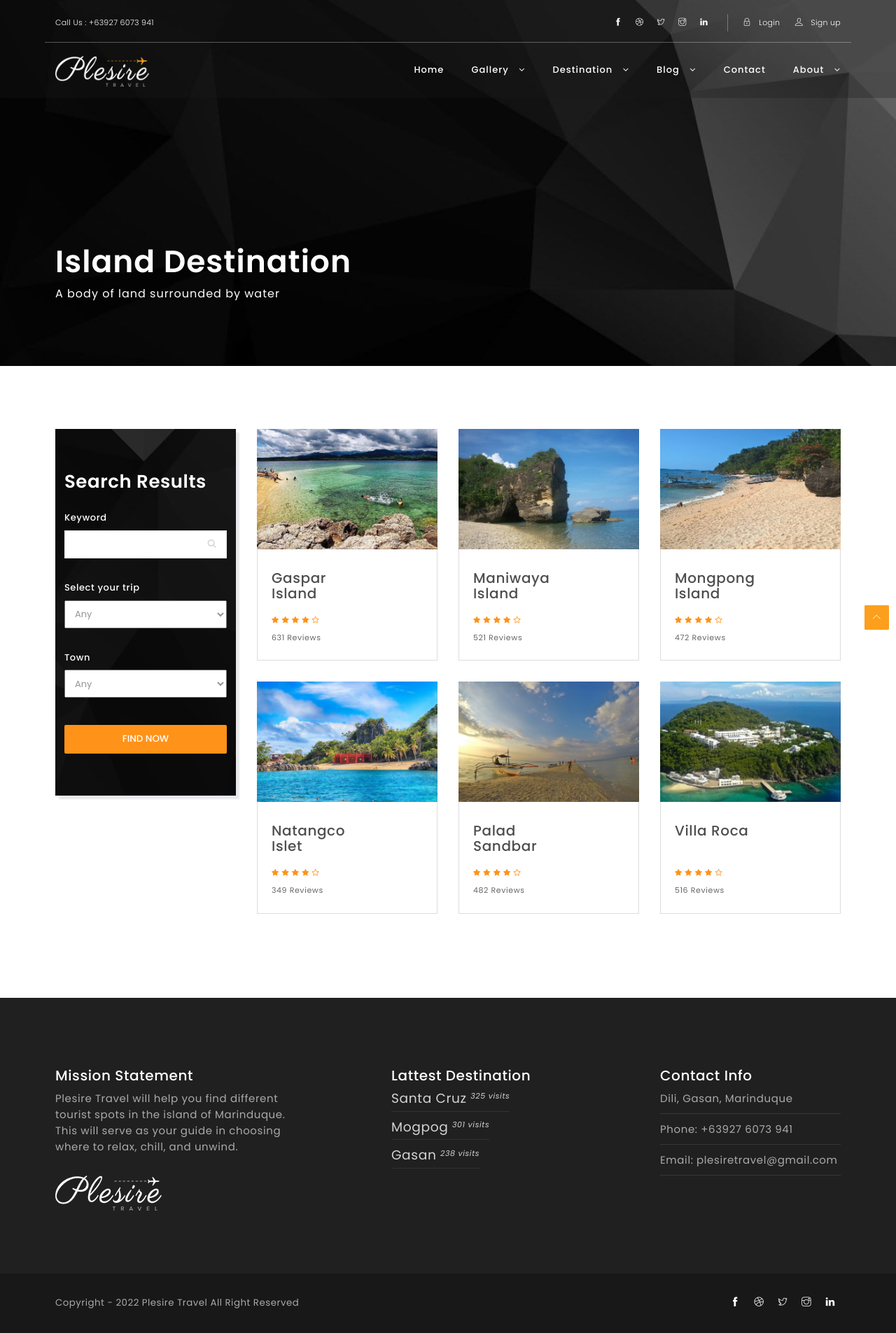
After one commit to emadhea/madrigal_IT2C_finalproject_plesiretravel, a PHP site: page /island.php in a window 1280 px wide. The commit adds this page. Shown: the whole page at 70% size. Run offline with PHP 8.4, Linux system fonts and the light colour scheme; some libraries are stand-ins or nearby versions.

Commit message:
third commit

```diff
--- /dev/null
+++ b/island.php
@@ -0,0 +1,532 @@
+
+<!DOCTYPE html>
+<html lang="zxx">
+  <head>
+    <meta charset="utf-8">
+    <title>Plesire | Interactive Travel Template</title>
+    <meta content="" name="description">
+    <meta content="" name="author">
+    <meta content="" name="keywords">
+    <meta content="width=device-width, initial-scale=1, maximum-scale=1" name="viewport">
+    <!-- favicon -->
+    <link href="img/favicon.gif" rel="icon" sizes="32x32" type="image/png">
+    <!-- Bootstrap CSS -->
+    <link href="css/bootstrap.min.css" rel="stylesheet">
+    <!-- font themify CSS -->
+    <link rel="stylesheet" href="css/themify-icons.css">
+    <!-- font awesome CSS -->
+    <link href="font-awesome/css/font-awesome.css" rel="stylesheet">
+    <!-- date picker CSS -->
+    <link href="css/datepicker.min.css" rel="stylesheet">
+    <!-- revolution slider css -->
+    <link rel="stylesheet" type="text/css" href="css/fullwidth.css" media="screen" />
+  <link rel="stylesheet" type="text/css" href="rs-plugin/css/settings.css" media="screen" />
+    <link rel="stylesheet" href="css/rev-settings.css" type="text/css">
+    <!-- on3step CSS -->
+    <link href="css/animated-on3step.css" rel="stylesheet">
+    <link href="css/owl.carousel.css" rel="stylesheet">
+    <link href="css/owl.theme.css" rel="stylesheet">
+    <link href="css/on3step-style.css" rel="stylesheet">
+    <link href="css/queries-on3step.css" media="all" rel="stylesheet">
+  </head>
+
+  <body>
+
+    <!-- preloader -->
+    <div class="bg-preloader-white"></div>
+    <div class="preloader-white">
+      <div class="mainpreloader">
+        <span></span>
+      </div>
+    </div>
+    <!-- preloader end -->
+
+    <!-- content wraper -->
+   <div class="content-wrapper">
+
+   <header class="init">
+
+    <!-- subnav -->
+    <div class="container-fluid m-5-hor">
+    <div class="row">
+        <div class="subnav">
+
+         <div class="col-md-6">
+          <div class="left">
+            <div class="social-icons-subnav hidden-sm hidden-xs">
+                <div>Call Us : +63927 6073 941</div>
+            </div>
+          </div>
+         </div>
+
+         <div class="col-md-6">
+          <div class="right">
+            <div id="sub-icon" class="social-icons-subnav">
+                <a href="#"><span class="ti-facebook"></span></a>
+                <a href="#"><span class="ti-dribbble"></span></a>
+                <a href="#"><span class="ti-twitter"></span></a>
+                <a href="#"><span class="ti-instagram"></span></a>
+                <a href="#"><span class="ti-linkedin"></span></a>
+            </div>
+            <div class="social-icons-subnav">
+              <a data-toggle="modal" data-target="#fLogin"><span class="ti-lock"></span> Login</a>
+            </div>
+            <div class="social-icons-subnav hidden-sm hidden-xs">
+              <a data-toggle="modal" data-target="#fsignUp"><span class="ti-user"></span> Sign up</a>
+            </div>
+          </div>
+         </div>
+
+        </div>
+    </div>
+    </div>
+    <!-- subnav end -->
+
+      <!-- nav -->
+      <div class="navbar-default-white navbar-fixed-top">
+        <div class="container-fluid m-5-hor">
+        <div class="row">
+
+           <!-- menu mobile display -->
+           <button class="navbar-toggle" data-target=".navbar-collapse" data-toggle="collapse">
+           <span class="icon icon-bar"></span>
+           <span class="icon icon-bar"></span>
+           <span class="icon icon-bar"></span></button>
+
+          <!-- logo -->
+          <a class="navbar-brand white" href="index.php">
+          <img class="white" alt="logo" src="img/logo.png">
+          <img class="black" alt="logo" src="img/logo-white.png">
+          </a>
+          <!-- logo end -->
+
+          <!-- mainmenu start -->
+          <div class="white menu-init" id="main-menu">
+            <nav id="menu-center">
+              <ul>
+                <li><a  href="index.php">Home</a></li>
+                <li><a href="#">Gallery <i class="fa fa-angle-down"></i></a> <ul>
+                    <li><a href="alltours.php">All Tours</a></li>
+                    <li><a href="ourgallery.php">Our Gallery</a></li>
+                  </ul>
+                </li>
+                <li><a  href="#">Destination <i class="fa fa-angle-down"></i></a>
+                <ul>
+                    <li><a href="island.php">Island</a></li>
+                    <li><a href="falls.php">Falls</a></li>
+                    <li><a href="cave.php">Cave</a></li>
+                    <li><a href="beach.php">Beach</a></li>
+                    <li><a href="cathedral.php">Cathedral</a></li>
+                    <li><a href="mountain.php">Mountain</a></li>
+                    <li><a href="resort.php">Resort</a></li>
+                    </ul>
+                </li>
+                <li><a  href="#">Blog <i class="fa fa-angle-down"></i></a>
+                  <ul>
+                    <li><a href="blog.php">Blog Post</a></li>
+                  </ul>
+                </li>
+                <li><a  href="contact.php">Contact</a></li>
+                <li><a href="#">About <i class="fa fa-angle-down"></i></a>
+                <ul>
+                    <li><a href="about.php">About Us</a></li>
+                </li>
+              </ul>
+            </nav>
+          </div>
+          <!-- mainmenu end -->
+
+        </div>
+        </div>
+        <!-- container -->
+      </div>
+      <!-- nav end -->
+      </header>
+
+      <!-- subheader -->
+      <section id="subheader">
+        <div class="container-fluid m-5-hor">
+          <div class="row">
+            <div class="col-md-12">
+              <h1 class="big-heading">
+                Island Destination
+              </h1>
+              <p>A body of land surrounded by water</p>
+            </div>
+        </div>
+       </div>
+      </section>
+      <!-- subheader end -->
+
+      <!-- section -->
+      <section aria-label="section-blog" id="content">
+        <div class="container-fluid m-5-hor">
+          <div class="row">
+
+            <!-- left content -->
+            <div class="col-md-3">
+                <div class="frm-search" style="background: url(img/bg-search-ver.jpg);">
+                <div class="container-fluid m-5-hor m-5-hor-dev">
+                  <div class="row">
+
+                    <form class="form-inline" id="sform">
+                      <div class="form-group">
+                       <h3 class="big-heading">Search Results</h3>
+                      </div>
+                      <div class="form-group search-icn">
+                        <label for="key">Keyword</label>
+                        <input type="text" class="form-control" required id="key">
+                      </div>
+                      <div class="form-group">
+                        <label>Select your trip</label>
+                        <select name="select-trip" required="">
+                          <option value="">Any</option>
+                          <option value="#">Nature Travel</option>
+                          <option value="#">Cultural Travel</option>
+                          <option value="#">Family Travel</option>
+                          <option value="#">Holiday Travel</option>
+                          <option value="#">Luxury Travel</option>
+                          <option value="#">Wild &amp; Adventure Travel</option>
+                        </select>
+                      </div>
+                      <div class="form-group">
+                        <label>Town</label>
+                        <select name="destination" required="">
+                          <option value="">Any</option>
+                          <option value="#">Boac</option>
+                          <option value="#">Buenavista</option>
+                          <option value="#">Gasan</option>
+                          <option value="#">Mogpog</option>
+                          <option value="#">Santa Cruz</option>
+                          <option value="#">Torijjos</option>
+                        </select>
+                      </div>
+                      <input class="btn-frm-search" value="FIND NOW" type="submit">
+                    </form>
+
+                  </div>
+                </div>
+                </div>
+                <!-- section search end -->
+            </div>
+            <!-- left content end -->
+
+            <!-- right content -->
+            <div class="col-md-9">
+              <div class="row">
+
+                <div class="col-md-6 col-lg-4">
+                <div class="gal-home">
+                  <div class="hovereffect">
+                    <img alt="imageportofolio" class="img-responsive" src="img/island/gaspar.jpeg">
+                  </div>
+                  <div class="gal-home-content">
+                    <div class="row">
+                         <div class="col-md-8">
+                          <h4 class="autoheight">Gaspar Island</h4>
+                          <div class="star-content">
+                            <i class="fa fa-star" aria-hidden="true"></i>
+                            <i class="fa fa-star" aria-hidden="true"></i>
+                            <i class="fa fa-star" aria-hidden="true"></i>
+                            <i class="fa fa-star" aria-hidden="true"></i>
+                            <i class="fa fa-star-o" aria-hidden="true"></i>
+                           </div>
+                           <div class="review-cont big-heading">631 Reviews</div>
+                         </div>
+                   </div>
+                  </div>
+                </div>
+                </div>
+
+                <div class="col-md-6 col-lg-4">
+                <div class="gal-home">
+                        <div class="hovereffect">
+                          <img alt="imageportofolio" class="img-responsive" src="img/island/maniwaya.jpeg">
+                        </div>
+                        <div class="gal-home-content">
+                          <div class="row">
+                               <div class="col-md-8">
+                                <h4 class="autoheight">Maniwaya Island</h4>
+                                <div class="star-content">
+                                  <i class="fa fa-star" aria-hidden="true"></i>
+                                  <i class="fa fa-star" aria-hidden="true"></i>
+                                  <i class="fa fa-star" aria-hidden="true"></i>
+                                  <i class="fa fa-star" aria-hidden="true"></i>
+                                  <i class="fa fa-star-o" aria-hidden="true"></i>
+                                 </div>
+                                 <div class="review-cont big-heading">521 Reviews</div>
+                               </div>
+                         </div>
+                        </div>
+                      </div>
+                </div>
+
+                <div class="col-md-6 col-lg-4">
+                  <div class="gal-home">
+                        <div class="hovereffect">
+                          <img alt="imageportofolio" class="img-responsive" src="img/island/mongpong.jpeg">
+                        </div>
+                        <div class="gal-home-content">
+                          <div class="row">
+                               <div class="col-md-8">
+                                <h4 class="autoheight">Mongpong Island</h4>
+                                <div class="star-content">
+                                  <i class="fa fa-star" aria-hidden="true"></i>
+                                  <i class="fa fa-star" aria-hidden="true"></i>
+                                  <i class="fa fa-star" aria-hidden="true"></i>
+                                  <i class="fa fa-star" aria-hidden="true"></i>
+                                  <i class="fa fa-star-o" aria-hidden="true"></i>
+                                 </div>
+                                 <div class="review-cont big-heading">472 Reviews</div>
+                               </div>
+                         </div>
+                        </div>
+                      </div>
+                     </div>
+
+                <div class="col-md-6 col-lg-4">
+                <div class="gal-home">
+                        <div class="hovereffect">
+                          <img alt="imageportofolio" class="img-responsive" src="img/island/natangco.jpeg">
+                        </div>
+                        <div class="gal-home-content">
+                          <div class="row">
+                               <div class="col-md-8">
+                                <h4 class="autoheight">Natangco Islet</h4>
+                                <div class="star-content">
+                                  <i class="fa fa-star" aria-hidden="true"></i>
+                                  <i class="fa fa-star" aria-hidden="true"></i>
+                                  <i class="fa fa-star" aria-hidden="true"></i>
+                                  <i class="fa fa-star" aria-hidden="true"></i>
+                                  <i class="fa fa-star-o" aria-hidden="true"></i>
+                                 </div>
+                                 <div class="review-cont big-heading">349 Reviews</div>
+                               </div>
+                         </div>
+                        </div>
+                      </div>
+                </div>
+
+                <div class="col-md-6 col-lg-4">
+                <div class="gal-home">
+                  <div class="hovereffect">
+                    <img alt="imageportofolio" class="img-responsive" src="img/island/palad.jpeg">
+                  </div>
+                  <div class="gal-home-content">
+                    <div class="row">
+                         <div class="col-md-8">
+                          <h4 class="autoheight">Palad Sandbar</h4>
+                          <div class="star-content">
+                            <i class="fa fa-star" aria-hidden="true"></i>
+                            <i class="fa fa-star" aria-hidden="true"></i>
+                            <i class="fa fa-star" aria-hidden="true"></i>
+                            <i class="fa fa-star" aria-hidden="true"></i>
+                            <i class="fa fa-star-o" aria-hidden="true"></i>
+                           </div>
+                           <div class="review-cont big-heading">482 Reviews</div>
+                         </div>
+                   </div>
+                  </div>
+                </div>
+                </div>
+
+                <div class="col-md-6 col-lg-4">
+                  <div class="gal-home">
+                      <div class="hovereffect">
+                        <img alt="imageportofolio" class="img-responsive" src="img/island/villaroca.jpeg">
+                      </div>
+                        <div class="gal-home-content">
+                          <div class="row">
+                               <div class="col-md-8">
+                                <h4 class="autoheight">Villa Roca</h4>
+                                <div class="star-content">
+                                  <i class="fa fa-star" aria-hidden="true"></i>
+                                  <i class="fa fa-star" aria-hidden="true"></i>
+                                  <i class="fa fa-star" aria-hidden="true"></i>
+                                  <i class="fa fa-star" aria-hidden="true"></i>
+                                  <i class="fa fa-star-o" aria-hidden="true"></i>
+                                 </div>
+                                 <div class="review-cont big-heading">516 Reviews</div>
+                               </div>
+                         </div>
+                        </div>
+                      </div>
+                     </div>
+
+             </div>
+            </div>
+            <!-- right content end -->
+
+          </div>
+        </div>
+      </section>
+      <!-- section end -->
+
+
+      <!--  subfooter -->
+      <section aria-label="subfooter" class="subfooter no-bottom">
+        <div class="container-fluid m-5-hor">
+          <div class="row">
+           <div class="col-md-4">
+            <div class="wrap-subfooter">
+             <h4>Mission Statement</h4>
+             <div class="subfooter-content-left">Plesire Travel will help you find different tourist spots in the island of Marinduque. This will serve as your guide in choosing where to relax, chill, and unwind.</div>
+             <span class="logo">
+                <img alt="logo" src="img/logo-white.png">
+             </span>
+            </div>
+           </div>
+           <div class="col-md-3 col-md-offset-1">
+            <div class="wrap-subfooter">
+             <h4>Lattest Destination</h4>
+              <div class="tag-country">
+                <a href="#" class="list-country">
+                  Santa Cruz <sup>325 visits</sup>
+                </a>
+                <a href="#" class="list-country">
+                  Mogpog <sup>301 visits</sup>
+                </a>
+                <a href="#" class="list-country">
+                  Gasan <sup>238 visits</sup>
+                </a>
+              </div>
+            </div>
+           </div>
+           <div class="col-md-3 col-md-offset-1">
+            <div class="wrap-subfooter">
+             <h4>Contact Info</h4>
+             <div class="subfooter-content-right">Dili, Gasan, Marinduque</div>
+             <div class="subfooter-content-right">Phone: +63927 6073 941</div>
+             <div class="subfooter-content-right"><a href="#">Email: plesiretravel@gmail.com</a></div>
+            </div>
+           </div>
+          </div>
+        </div>
+      </section>
+      <!--  subfooter end -->
+
+      <!-- footer -->
+      <footer class="alt">
+        <div class="container-fluid m-5-hor">
+          <div class="row">
+
+          <div class="col-md-6 text-left">
+           <span>Copyright - 2022 Plesire Travel All Right Reserved</span>
+          </div>
+
+          <div class="col-md-6 text-right">
+            <div class="social-icons-subnav">
+                <a href="#"><span class="ti-facebook"></span></a>
+                <a href="#"><span class="ti-dribbble"></span></a>
+                <a href="#"><span class="ti-twitter"></span></a>
+                <a href="#"><span class="ti-instagram"></span></a>
+                <a href="#"><span class="ti-linkedin"></span></a>
+            </div>
+          </div>
+
+          </div>
+        </div>
+      </footer>
+      <!-- footer end -->
+
+
+      <!-- ScrolltoTop -->
+      <div id="totop" class="init">
+        <span class="ti-angle-up"></span>
+      </div>
+
+              <!-- modal login -->
+              <div id="fLogin" class="modal fade">
+                <div class="modal-dialog modal-login">
+                  <div class="modal-content">
+                    <div class="modal-header">
+                      <h4 class="modal-title">Member Log In</h4>
+                      <button type="button" class="close" data-dismiss="modal" aria-hidden="true">&times;</button>
+                    </div>
+                    <div class="modal-body">
+                      <form action="#" method="post">
+                        <div class="form-group">
+                          <label>User Name</label>
+                          <input type="text" class="form-control" required>
+                        </div>
+                        <div class="form-group">
+                          <label>Password</label>
+                          <input type="password" class="form-control" required>
+                        </div>
+                        <div class="form-group">
+                          <input type="submit" class="btn btn-primary btn-block btn-lg" value="Log In">
+                        </div>
+                      </form>
+
+                    </div>
+                    <div class="modal-footer">
+                      <a href="#">or Sign Up</a>
+                    </div>
+                  </div>
+                </div>
+              </div>
+              <!-- modal login end -->
+
+              <!-- modal registration -->
+              <div id="fsignUp" class="modal fade">
+                <div class="modal-dialog modal-login">
+                  <div class="modal-content">
+                    <div class="modal-header">
+                      <h4 class="modal-title">Member Registration</h4>
+                      <button type="button" class="close" data-dismiss="modal" aria-hidden="true">&times;</button>
+                    </div>
+                    <div class="modal-body">
+                      <form>
+                        <div class="form-group">
+                        <label>First Name</label>
+                        <input type="text" name="firstname" class="form-control" required>
+                        </div>
+                        <div class="form-group">
+                        <label>Last Name</label>
+                        <input type="text" name="lastname" class="form-control" required>
+                        </div>
+                        <div class="form-group">
+                        <label>Email Address</label>
+                        <input type="email" name="email" class="form-control" required>
+                        </div>
+                        <div class="form-group">
+                        <label>Username</label>
+                        <input type="text" name="username" class="form-control" required>
+                        </div>
+                        <div class="form-group">
+                        <label>Password</label>
+                        <input type="password" name="password" class="form-control" required>
+                        </div>
+                        <div class="form-group">
+                        <label><input type="checkbox" name="terms"> I agree with the <a href="#">Terms and Conditions</a>.</label>
+                        </div>
+                        <div class="form-group"><input type="submit" value="Sign up" class="btn btn-primary btn-block btn-lg"></div>
+                        <div class="clearfix"></div>
+                      </form>
+
+                    </div>
+                    <div class="modal-footer">
+                      <a href="#">or Log In</a>
+                    </div>
+                  </div>
+                </div>
+              </div>
+              <!-- modal registration end -->
+
+
+    </div>
+    <!-- content wraper end -->
+
+    <!-- plugin JS -->
+    <script src="plugin/pluginson3step.js"></script>
+    <script src="plugin/bootstrap.min.js"></script>
+    <script src='plugin/bootstrap-datepicker.min.js'></script>
+    <script src="plugin/sticky.js"></script>
+    <!-- slider revolution  -->
+    <script src="rs-plugin/js/jquery.themepunch.tools.min.js"></script>
+    <script src="rs-plugin/js/jquery.themepunch.revolution.min.js"></script>
+    <!-- on3step JS -->
+    <script src="js/on3step.js"></script>
+    <script src="js/plugin-set.js"></script>
+  </body>
+</html>
```
Also changed, not shown: alltours.php (+14 -43 lines), index.php (+2 -10 lines), img/index gallery/big/img1.jpg (deleted), img/index gallery/big/img2.jpg (deleted), img/index gallery/big/img3.jpg (deleted), img/index gallery/big/img4.jpg (deleted), img/index gallery/big/img5.jpg (deleted), img/index gallery/big/img6.jpg (deleted), img/island/gaspar.jpeg (added), img/island/maniwaya.jpeg (added), img/island/mongpong.jpeg (added), img/island/natangco.jpeg (added), img/island/palad.jpeg (added), img/island/villaroca.jpeg (added).
